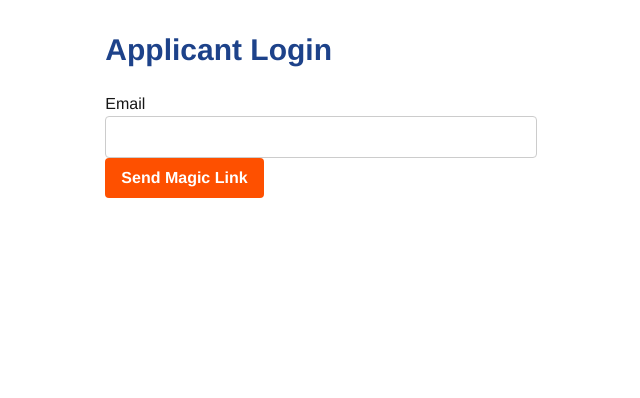
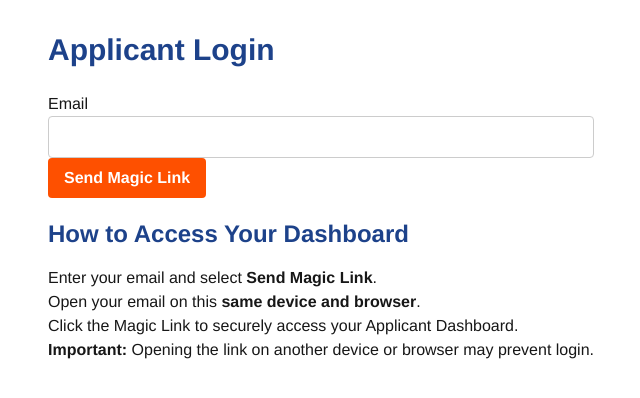
Before and after one commit to GlasshouseSolutions-inc/glasshouse-tech-portal, a Next.js app: page /applicant/login in a window 1280 px wide. Shown: the top 398 px of the page, without its empty margins (319-959 px from the left). Built offline with nearby package versions, Linux system fonts and the light colour scheme; no server answers.

Commit message:
Add applicant dashboard access instructions

```diff
--- a/app/applicant/login/page.tsx
+++ b/app/applicant/login/page.tsx
@@ -194,6 +194,37 @@ export default function ApplicantLoginPage() {
 
       </form>
 
+      <div className="login-instructions">
+
+        <h2>
+          How to Access Your Dashboard
+        </h2>
+
+        <ol>
+          <li>
+            Enter your email and select{' '}
+            <strong>Send Magic Link</strong>.
+          </li>
+
+          <li>
+            Open your email on this{' '}
+            <strong>same device and browser</strong>.
+          </li>
+
+          <li>
+            Click the Magic Link to securely
+            access your Applicant Dashboard.
+          </li>
+        </ol>
+
+        <p>
+          <strong>Important:</strong>{' '}
+          Opening the link on another device
+          or browser may prevent login.
+        </p>
+
+      </div>
+
 
     </div>
 
```
